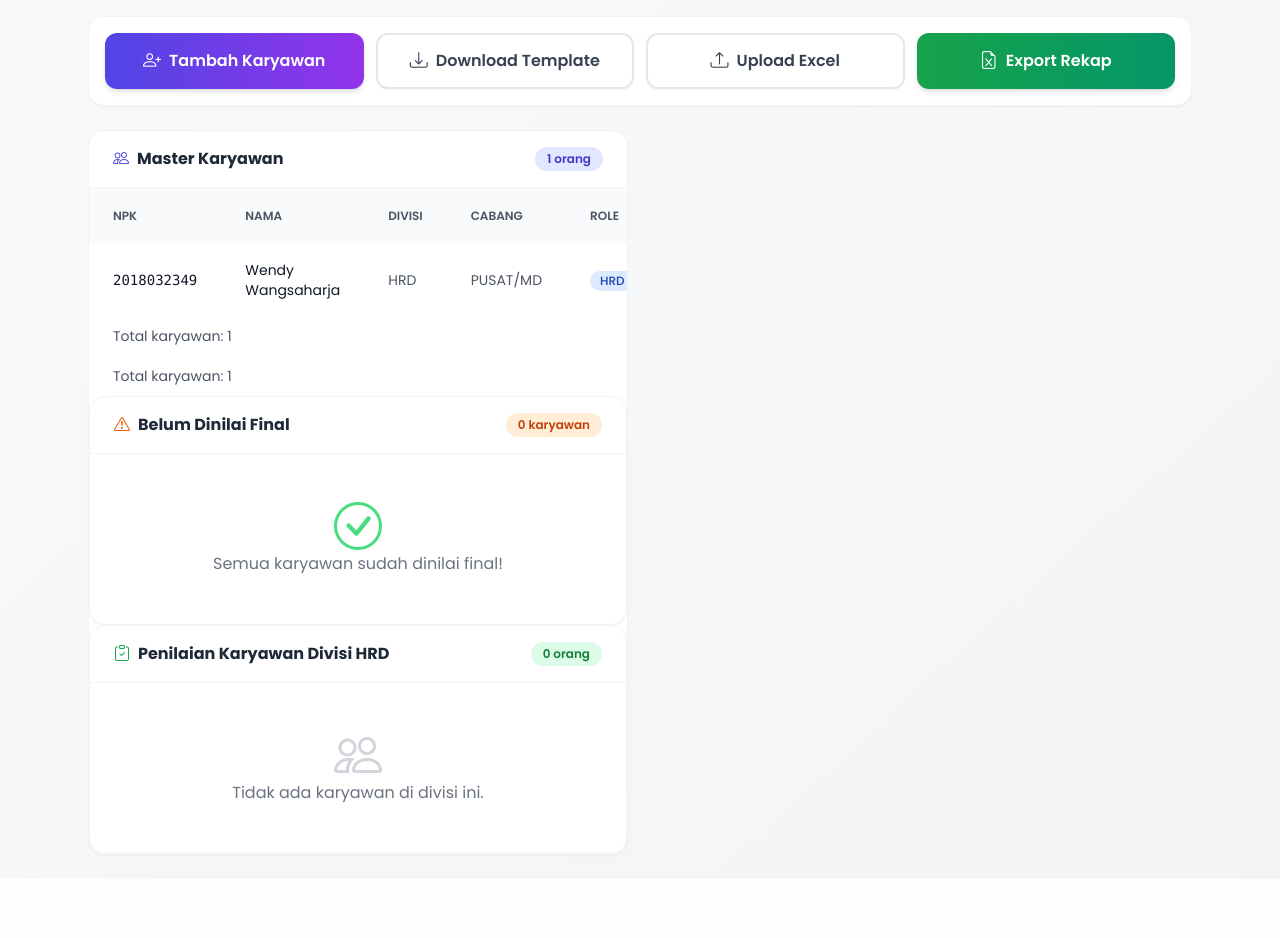
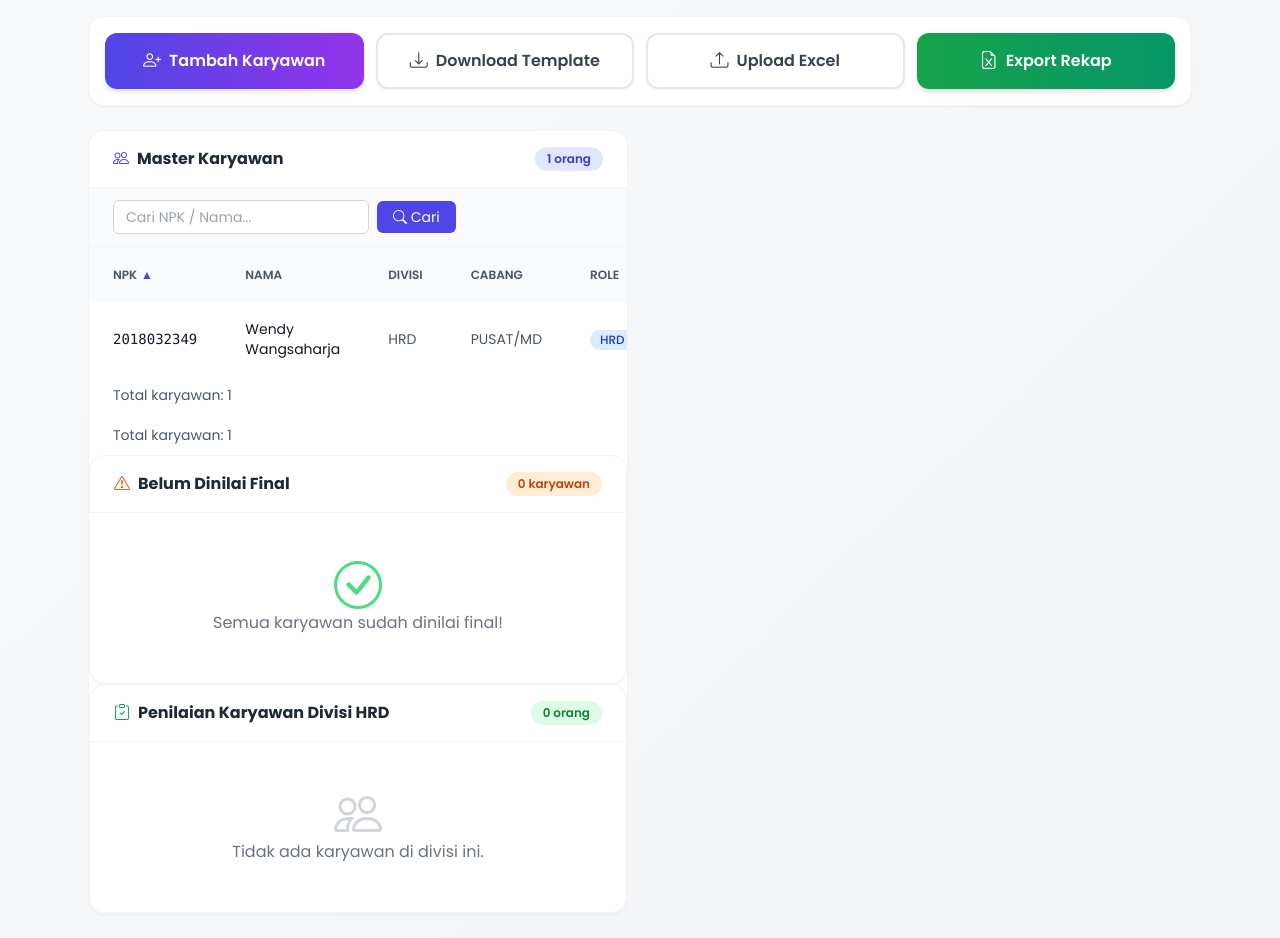
Before and after one commit to Darkchritz/penilaian-sjam, a Flask app: page /hrd in a window 1280 px wide. Shown: the part 291-1229 px from the top of the page. Before the commit the page ends 1148 px from the top, so only its background shows below. Run offline with Flask 3, Linux system fonts and the light colour scheme; a user stored in the database is signed in; some libraries are stand-ins or nearby versions.

Commit message:
Update dashboard_hrd.html

```diff
--- a/templates/dashboard_hrd.html
+++ b/templates/dashboard_hrd.html
@@ -94,17 +94,70 @@
             <i class="bi bi-people text-indigo-600"></i> Master Karyawan
         </h3>
         <span class="px-3 py-1 bg-indigo-100 text-indigo-700 rounded-full text-xs font-semibold">
-                    {{ karyawan|length }} orang
+            {{ total_karyawan }} orang
         </span>
     </div>
+
+    <!-- TAMBAHAN: Form Search -->
+    <div class="px-6 py-3 border-b border-gray-100 bg-gray-50">
+        <form method="GET" action="{{ url_for('hrd') }}" class="flex gap-2 items-center">
+            <input type="hidden" name="periode" value="{{ periode_aktif }}">
+            <input type="text"
+                   name="search"
+                   value="{{ search }}"
+                   placeholder="Cari NPK / Nama..."
+                   class="px-3 py-1.5 border border-gray-300 rounded-md text-sm w-64 focus:ring-2 focus:ring-indigo-500 focus:border-indigo-500">
+            <button type="submit" class="px-4 py-1.5 bg-indigo-600 text-white rounded-md text-sm hover:bg-indigo-700">
+                <i class="bi bi-search"></i> Cari
+            </button>
+            {% if search %}
+            <a href="{{ url_for('hrd', periode=periode_aktif) }}" class="px-4 py-1.5 bg-gray-200 text-gray-700 rounded-md text-sm hover:bg-gray-300">
+                Reset
+            </a>
+            {% endif %}
+        </form>
+    </div>
+
     <div class="overflow-x-auto">
         <table class="w-full">
             <thead class="bg-gray-50">
                 <tr>
-                            <th class="px-6 py-3 text-left text-xs font-semibold text-gray-600 uppercase">NPK</th>
-                            <th class="px-6 py-3 text-left text-xs font-semibold text-gray-600 uppercase">Nama</th>
-                            <th class="px-6 py-3 text-left text-xs font-semibold text-gray-600 uppercase">Divisi</th>
-                            <th class="px-6 py-3 text-left text-xs font-semibold text-gray-600 uppercase">Cabang</th>
+                    <th class="px-6 py-3 text-left text-xs font-semibold text-gray-600 uppercase">
+                        <a href="{{ url_for('hrd', sort='npk', order='desc' if sort_by=='npk' and order=='asc' else 'asc', search=search, page=page, periode=periode_aktif) }}"
+                           class="flex items-center gap-1 hover:text-gray-900">
+                            NPK
+                            {% if sort_by=='npk' %}
+                                <span class="text-indigo-600">{% if order=='asc' %}▲{% else %}▼{% endif %}</span>
+                            {% endif %}
+                        </a>
+                    </th>
+                    <th class="px-6 py-3 text-left text-xs font-semibold text-gray-600 uppercase">
+                        <a href="{{ url_for('hrd', sort='nama', order='desc' if sort_by=='nama' and order=='asc' else 'asc', search=search, page=page, periode=periode_aktif) }}"
+                           class="flex items-center gap-1 hover:text-gray-900">
+                            Nama
+                            {% if sort_by=='nama' %}
+                                <span class="text-indigo-600">{% if order=='asc' %}▲{% else %}▼{% endif %}</span>
+                            {% endif %}
+                        </a>
+                    </th>
+                    <th class="px-6 py-3 text-left text-xs font-semibold text-gray-600 uppercase">
+                        <a href="{{ url_for('hrd', sort='divisi', order='desc' if sort_by=='divisi' and order=='asc' else 'asc', search=search, page=page, periode=periode_aktif) }}"
+                           class="flex items-center gap-1 hover:text-gray-900">
+                            Divisi
+                            {% if sort_by=='divisi' %}
+                                <span class="text-indigo-600">{% if order=='asc' %}▲{% else %}▼{% endif %}</span>
+                            {% endif %}
+                        </a>
+                    </th>
+                    <th class="px-6 py-3 text-left text-xs font-semibold text-gray-600 uppercase">
+                        <a href="{{ url_for('hrd', sort='cabang', order='desc' if sort_by=='cabang' and order=='asc' else 'asc', search=search, page=page, periode=periode_aktif) }}"
+                           class="flex items-center gap-1 hover:text-gray-900">
+                            Cabang
+                            {% if sort_by=='cabang' %}
+                                <span class="text-indigo-600">{% if order=='asc' %}▲{% else %}▼{% endif %}</span>
+                            {% endif %}
+                        </a>
+                    </th>
                     <th class="px-6 py-3 text-left text-xs font-semibold text-gray-600 uppercase">Role</th>
                     <th class="px-6 py-3 text-left text-xs font-semibold text-gray-600 uppercase">Status Nilai</th>
                     <th class="px-6 py-3 text-center text-xs font-semibold text-gray-600 uppercase w-28">Aksi</th>
```
Lines whose indentation alone changed are shown as unchanged.
